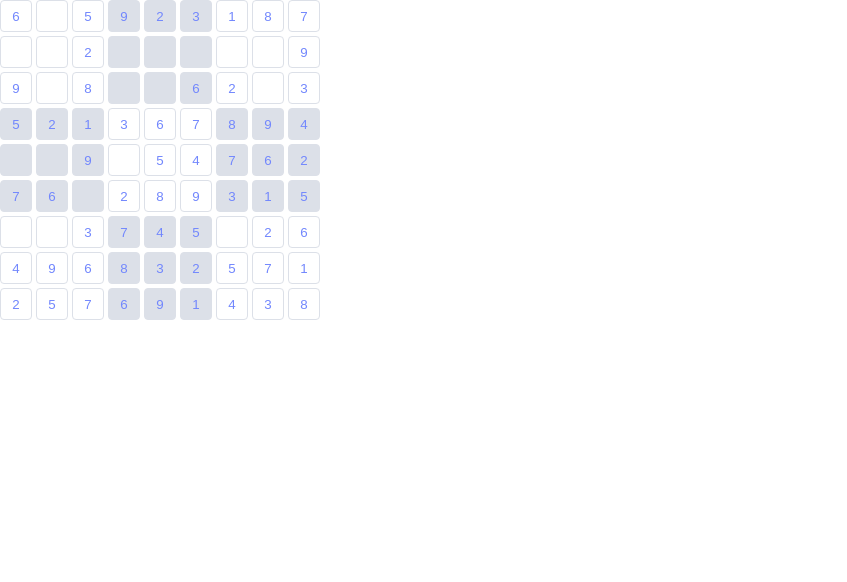
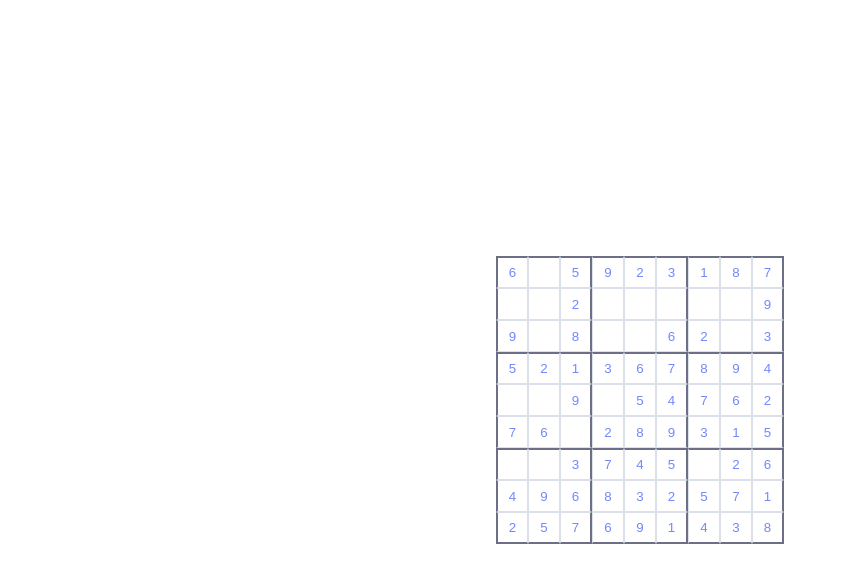
Before and after one commit to baolhq/zendoku, a plain HTML site: page index.html in a window 1280 px wide. Shown: the whole page, without its empty margins (0-847 px from the left). Drawn offline with Linux system fonts and the light colour scheme.

Commit message:
refactor boxes styling

```diff
--- a/css/main.css
+++ b/css/main.css
@@ -1,22 +1,20 @@
 body {
   margin: 0;
   padding: 0;
-  /* display: flex;
+  display: flex;
   justify-content: center;
   align-items: center;
-  height: 100vh; */
+  height: 100vh;
 }
 
 #square-container {
   display: grid;
   grid-template-columns: repeat(9, 2rem);
   grid-template-rows: repeat(9, 2rem);
-  gap: 0.25rem;
 }
 
 .square {
   border: 1px solid var(--surface);
-  border-radius: 0.25rem;
   border-collapse: collapse;
   text-align: center;
   outline: none;
@@ -30,8 +28,30 @@ body {
   color: var(--lavender);
 }
 
-.square.box {
-  background: var(--surface);
+/* Target the 3x3 boxes */
+.square:nth-child(27n + 1),
+.square:nth-child(27n + 2),
+.square:nth-child(27n + 3),
+.square:nth-child(27n + 4),
+.square:nth-child(27n + 5),
+.square:nth-child(27n + 6),
+.square:nth-child(27n + 7),
+.square:nth-child(27n + 8),
+.square:nth-child(27n + 9) {
+  border-top: 2px solid var(--subtext); /* Top border */
+}
+
+.square:nth-child(9n + 1) {
+  border-left: 2px solid var(--subtext); /* Left border */
+}
+
+.square:nth-child(9n),
+.square:nth-child(3n) {
+  border-right: 2px solid var(--subtext); /* Right border */
+}
+
+.square:nth-child(n + 73) {
+  border-bottom: 2px solid var(--subtext); /* Bottom border */
 }
 
 .square.selected {
--- a/js/main.js
+++ b/js/main.js
@@ -15,6 +15,9 @@ const generateSquares = () => {
   const boardStr = sudoku.generate(Difficulties.EASY);
   const boardArr = sudoku.board_string_to_grid(boardStr);
 
+  // const res = sudoku.solve(boardStr);
+  // sudoku.print_board(res);
+
   for (let i = 0; i < Math.sqrt(SIZE); i++) {
     for (let j = 0; j < Math.sqrt(SIZE); j++) {
       const elem = document.createElement("input");
@@ -27,20 +30,10 @@ const generateSquares = () => {
         elem.value = boardArr[i][j];
       }
 
-      addBoxesStyling(elem, i, j);
       elem.addEventListener("focusin", () => handleFocus(elem));
       elem.addEventListener("keyup", (ev) => handleInput(ev));
       squareContainer.appendChild(elem);
     }
-  }
-};
-
-//TODO: Need refactoring
-const addBoxesStyling = (elem, i, j) => {
-  if (i <= 2 || i >= 6) {
-    if (j > 2 && j < 6) elem.classList.add("box");
-  } else if (j <= 2 || j >= 6) {
-    elem.classList.add("box");
   }
 };
 
```
